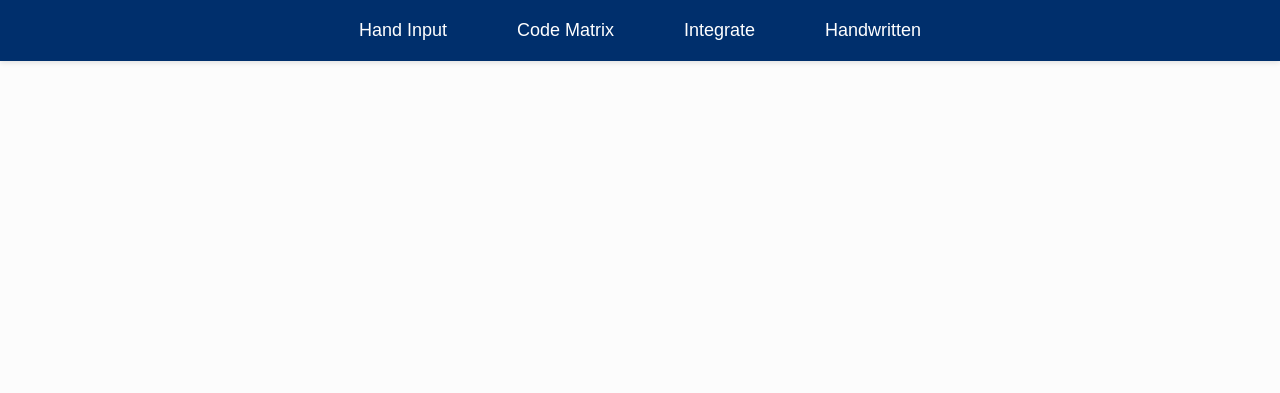
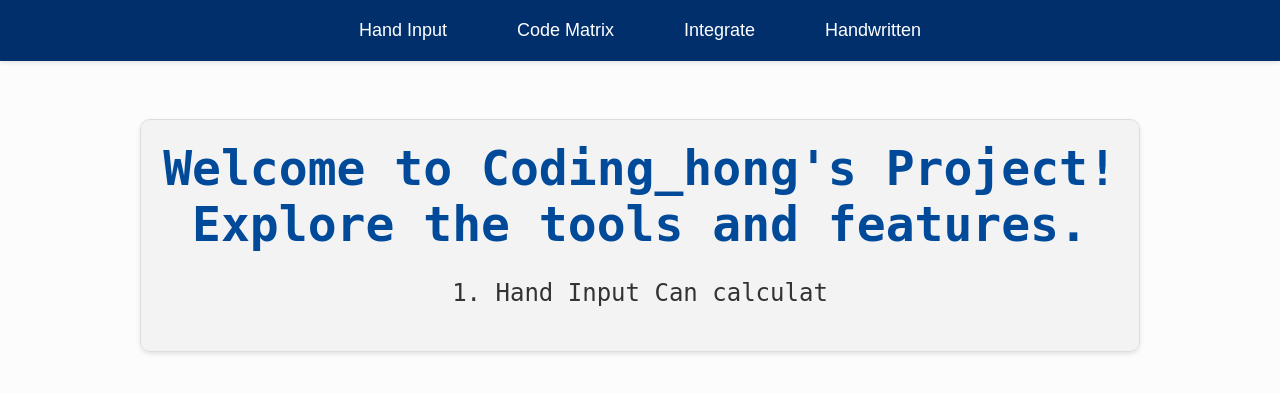
Before and after one commit to codinghong666/html6, a Flask app: page / in a window 1280 px wide. Shown: the top 393 px of the page. Run offline with Flask 3, Linux system fonts and the light colour scheme.

Commit message:
2.7 添加动态显示

```diff
--- /dev/null
+++ b/static/code-effect.css
@@ -0,0 +1,40 @@
+/* code-effect.css */
+:root {
+    /* 集成到整体页面背景的颜色 */
+    --code-bg-color: rgba(240, 240, 240, 0.8);
+    /* 清晰易读的文字颜色 */
+    --code-text-color: #333;
+    /* 高亮颜色，与原主题一致 */
+    --code-highlight-color: #004a99;
+    /* 代码区域使用的字体 */
+    --code-font: "Source Code Pro", monospace;
+}
+
+#intro-container {
+    background-color: var(--code-bg-color);
+    padding: 20px;
+    border-radius: 10px;
+    max-width: 1000px;
+    margin: 40px auto;
+    /* 较轻的阴影和边框，使容器融入背景 */
+    box-shadow: 0 2px 4px rgba(0, 0, 0, 0.1);
+    border: 1px solid #ddd;
+}
+
+/* 大标题样式 */
+#intro-container h1 {
+    font-family: var(--code-font);
+    font-size: 3em;
+    color: var(--code-highlight-color);
+    margin-bottom: 20px;
+    text-shadow: none; /* 取消阴影效果 */
+}
+
+/* 普通文本样式 */
+#intro-container p {
+    font-family: var(--code-font);
+    font-size: 1.5em;
+    color: var(--code-text-color);
+    margin-bottom: 15px;
+    line-height: 1.4;
+}
--- a/static/index.css
+++ b/static/index.css
@@ -22,6 +22,7 @@ body {
     opacity: 0;
     animation: fadeIn 1s forwards;
     background-color: rgba(240, 240, 240, 0.2);
+    text-align: center;
 }
 
 @keyframes fadeIn {
@@ -116,3 +117,12 @@ body {
 .link-container a:active {
     transform: translateY(2px);
 }
+
+/* 打字机效果介绍内容 */
+.intro {
+    margin-top: 50px;
+    font-size: 24px;
+    font-weight: bold;
+    color: var(--text-color);
+    padding: 20px;
+}
--- a/static/index.js
+++ b/static/index.js
@@ -55,3 +55,62 @@ function submitMatrix() {
     })
     .catch(error => console.error("Error:", error));
 }
+
+
+
+
+document.addEventListener("DOMContentLoaded", function () {
+    // 获取用于显示文本的容器元素
+    const container = document.getElementById("intro-container");
+    // 定义所有待输出的文本内容
+    const texts = [
+        "  Welcome to Coding_hong's Project! Explore the tools and features.  ",
+        "1. Hand Input Can calculate the transpose of a matrix.\nEnter the number of rows and columns, fill in the matrix elements.",
+        "2. Code Input Can calculate the transpose of a matrix.\nEnter Python Code to calculate the transpose of a matrix.",
+        "3. Integration Can calculate the Integration of a function.\nEnter the function to calculate the Integration of a function.",
+        "4. Handwritten can Turn your written text to Latex.\nAnd evaluate it! (Integration, Derivation, Summation and Product)"
+    ];
+
+    // 通用函数：逐字输出 text 到指定 element 中
+    function typeText(element, text, delay, callback) {
+        let index = 0;
+        function type() {
+            if (index < text.length) {
+                const char = text.charAt(index);
+                // 遇到换行符则插入 <br> 标签
+                element.innerHTML += (char === '\n') ? '<br>' : char;
+                index++;
+                setTimeout(type, delay);
+            } else if (callback) {
+                callback();
+            }
+        }
+        type();
+    }
+
+    // 递归函数：依次逐行输出 texts 数组中的文本内容
+    function typeTextsSequentially(texts, container, delay, currentIndex = 0) {
+        if (currentIndex >= texts.length) return;
+        let element;
+        if (currentIndex === 0) {
+            // 第一个大标题使用 <h1> 标签
+            element = document.createElement('h1');
+            // 将大标题字体调大
+            element.style.fontSize = "3em";
+            element.style.marginBottom = "25px";
+        } else {
+            element = document.createElement('p');
+            // 调大普通文本字体
+            element.style.fontSize = "1.5em";
+            element.style.marginBottom = "20px";
+        }
+        container.appendChild(element);
+        typeText(element, texts[currentIndex], delay, function () {
+            // 当前文本输出完成后，递归调用输出下一条
+            typeTextsSequentially(texts, container, delay, currentIndex + 1);
+        });
+    }
+
+    // 开始逐行输出文本，设置打字延迟为 70 毫秒
+    typeTextsSequentially(texts, container, 70);
+});
--- a/templates/index.html
+++ b/templates/index.html
@@ -1,3 +1,22 @@
+<!-- <!DOCTYPE html>
+<html lang="en">
+<head>
+    <meta charset="UTF-8">
+    <meta name="viewport" content="width=device-width, initial-scale=1.0">
+    <title>Document</title>
+    <link rel="stylesheet" href="{{ url_for('static', filename='index.css') }}">
+</head>
+<body>
+    <div class="header">
+        <a href="handinput" target="_blank">Hand Input</a>
+        <a href="codeinput" target="_blank">Code Matrix</a>
+        <a href="integrate" target="_blank">Integrate</a>
+        <a href="handwritten" target="_blank">Handwritten</a>
+    </div>
+
+</body>
+</html> -->
+
 <!DOCTYPE html>
 <html lang="en">
 <head>
@@ -5,6 +24,7 @@
     <meta name="viewport" content="width=device-width, initial-scale=1.0">
     <title>Document</title>
     <link rel="stylesheet" href="{{ url_for('static', filename='index.css') }}">
+    <link rel="stylesheet" href="{{ url_for('static', filename='code-effect.css') }}">
 </head>
 <body>
     <!-- 标签栏 -->
@@ -15,12 +35,11 @@
         <a href="handwritten" target="_blank">Handwritten</a>
     </div>
 
-    <!-- 其他链接容器 -->
-    <!-- <div class="link-container">
-        <a href="handinput" target="_blank">Go to Hand Input</a>
-        <a href="codeinput" target="_blank">Go to Code Matrix</a>
-        <a href="integrate" target="_blank">Go to Integrate</a>
-        <a href="handwritten" target="_blank">Go to Handwritten</a>
-    </div> -->
+    <!-- 介绍内容 -->
+    <br>
+    <div id="intro-container"></div>
+
+
+    <script src="{{ url_for('static', filename='index.js') }}"></script>
 </body>
 </html>
```
